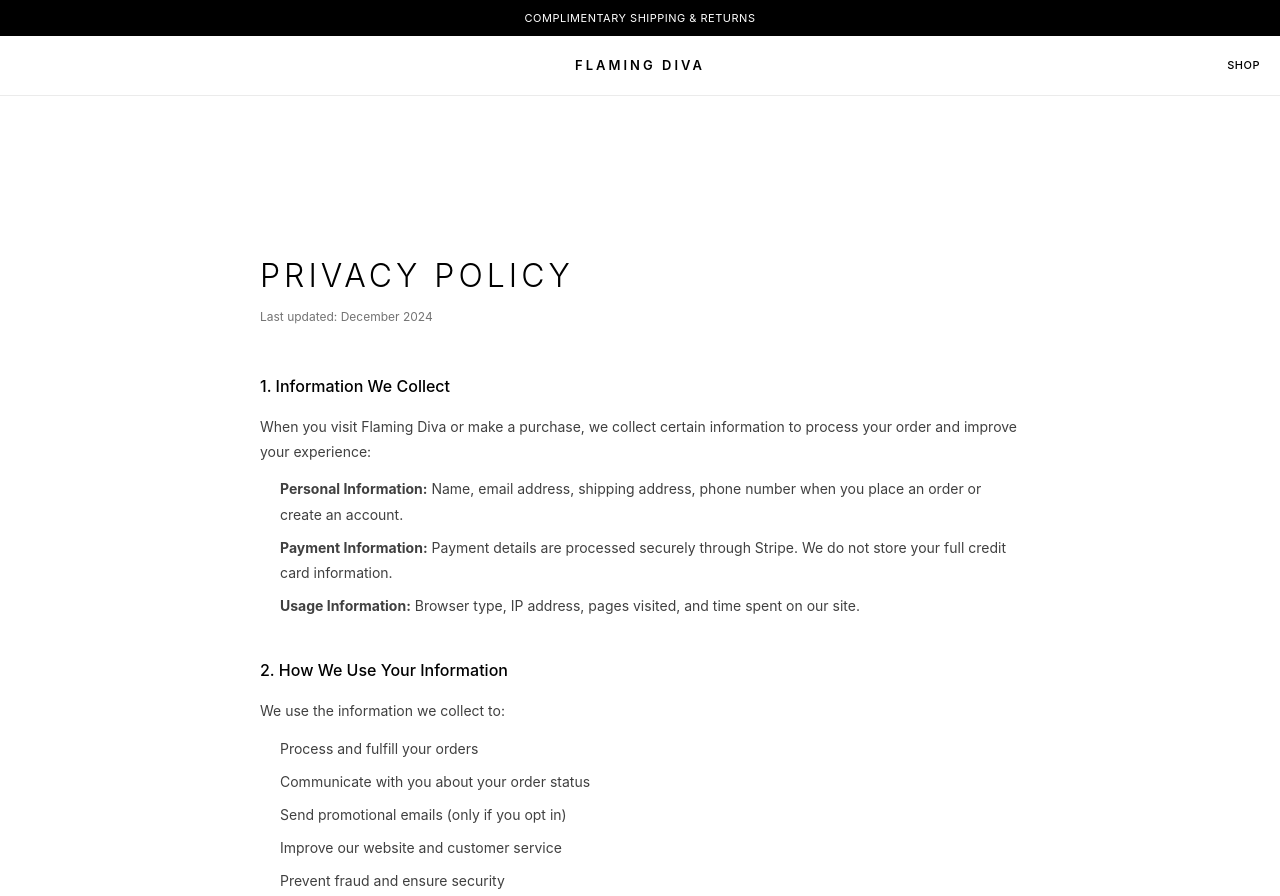
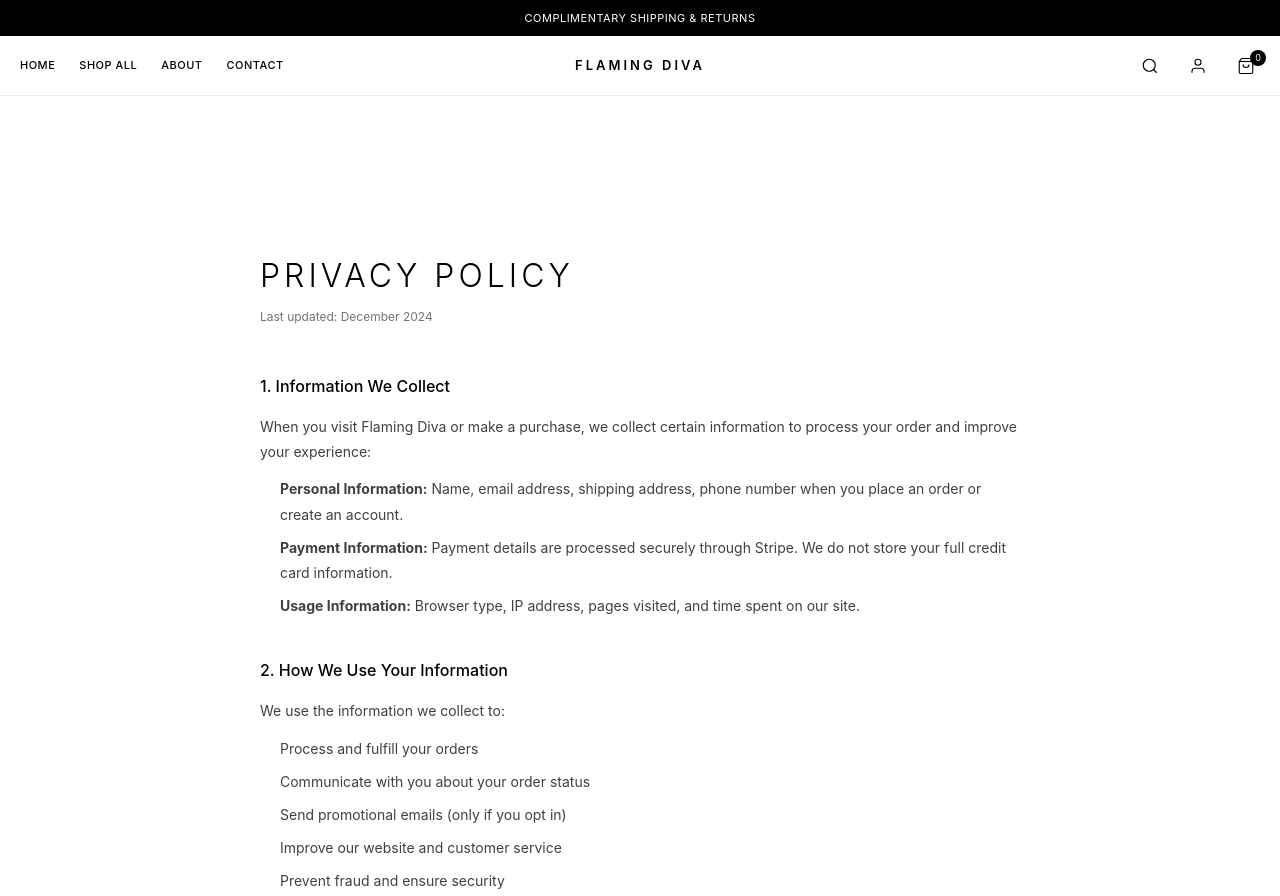
Before and after one commit to rotmgamali/Flaming-Diva, a website built with Vite: page privacy.html in a window 1280 px wide. Shown: the top 896 px of the page. Built offline with nearby package versions, Linux system fonts and the light colour scheme.

Commit message:
Fix navigation consistency across all pages - Home, Shop All, About, Contact

```diff
--- a/privacy.html
+++ b/privacy.html
@@ -23,10 +23,43 @@
     <!-- Header -->
     <header class="header" id="header">
         <nav class="nav">
-            <div class="nav-left"></div>
+            <div class="nav-left">
+                <button class="nav-toggle" id="nav-toggle" aria-label="Menu">
+                    <span></span>
+                    <span></span>
+                </button>
+                <ul class="nav-menu">
+                    <li class="nav-item"><a href="index.html" class="nav-link">Home</a></li>
+                    <li class="nav-item"><a href="collections.html" class="nav-link">Shop All</a></li>
+                    <li class="nav-item"><a href="about.html" class="nav-link">About</a></li>
+                    <li class="nav-item"><a href="contact.html" class="nav-link">Contact</a></li>
+                </ul>
+            </div>
             <a href="index.html" class="logo">FLAMING DIVA</a>
             <div class="nav-right">
-                <a href="collections.html" class="nav-link nav-link-right">Shop</a>
+                <button class="nav-icon search-btn" aria-label="Search">
+                    <svg width="18" height="18" viewBox="0 0 24 24" fill="none" stroke="currentColor"
+                        stroke-width="1.5">
+                        <circle cx="11" cy="11" r="8"></circle>
+                        <path d="m21 21-4.35-4.35"></path>
+                    </svg>
+                </button>
+                <a href="account.html" class="nav-icon" aria-label="Account">
+                    <svg width="18" height="18" viewBox="0 0 24 24" fill="none" stroke="currentColor"
+                        stroke-width="1.5">
+                        <path d="M20 21v-2a4 4 0 0 0-4-4H8a4 4 0 0 0-4 4v2"></path>
+                        <circle cx="12" cy="7" r="4"></circle>
+                    </svg>
+                </a>
+                <button class="nav-icon cart-btn" id="cart-toggle" aria-label="Cart">
+                    <svg width="18" height="18" viewBox="0 0 24 24" fill="none" stroke="currentColor"
+                        stroke-width="1.5">
+                        <path d="M6 2L3 6v14a2 2 0 0 0 2 2h14a2 2 0 0 0 2-2V6l-3-4z"></path>
+                        <line x1="3" y1="6" x2="21" y2="6"></line>
+                        <path d="M16 10a4 4 0 0 1-8 0"></path>
+                    </svg>
+                    <span class="cart-count">0</span>
+                </button>
             </div>
         </nav>
     </header>
```
Also changed, not shown: about.html (+3 -1 lines), contact.html (+3 -1 lines), terms.html (+35 -2 lines).
